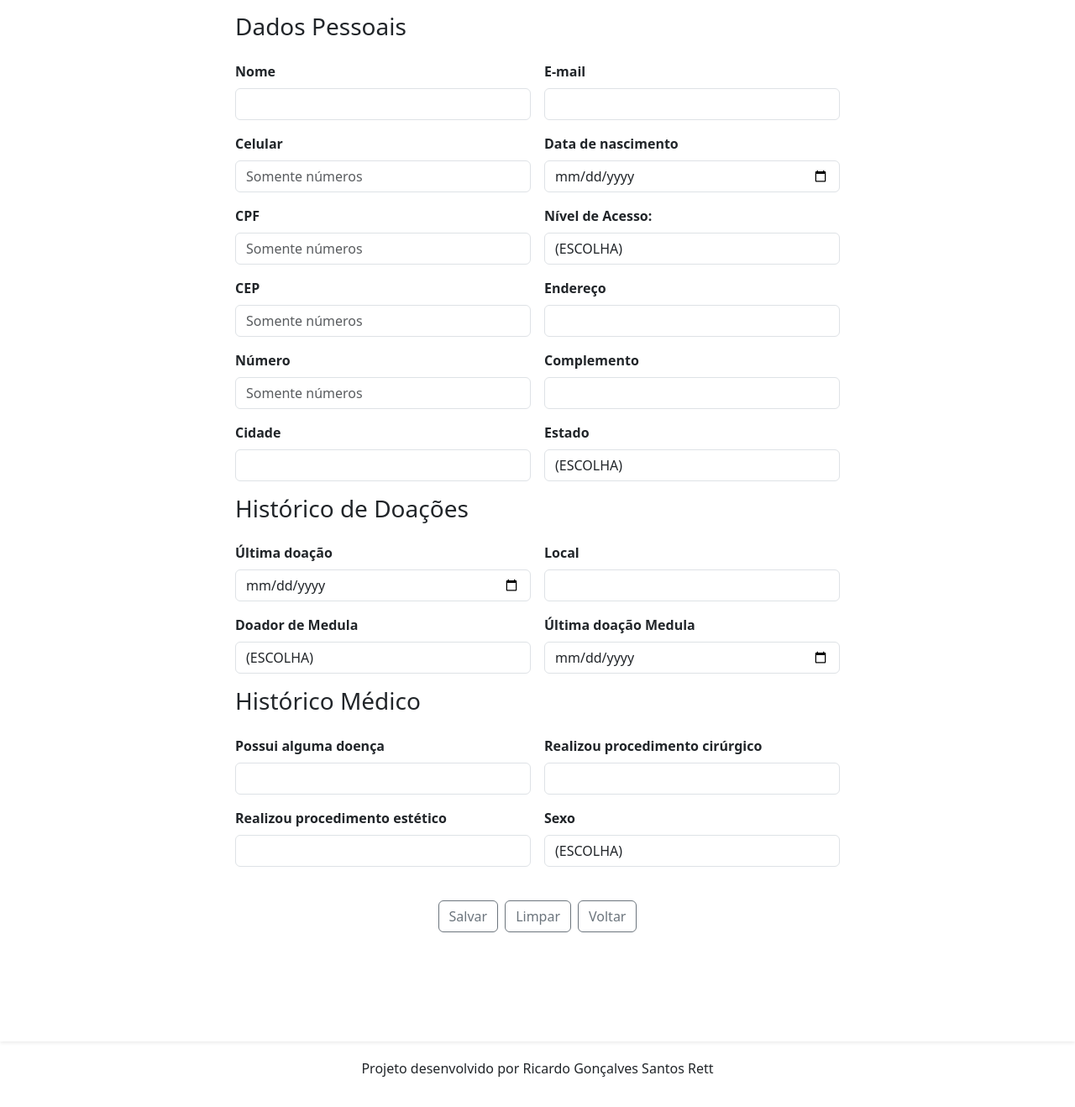
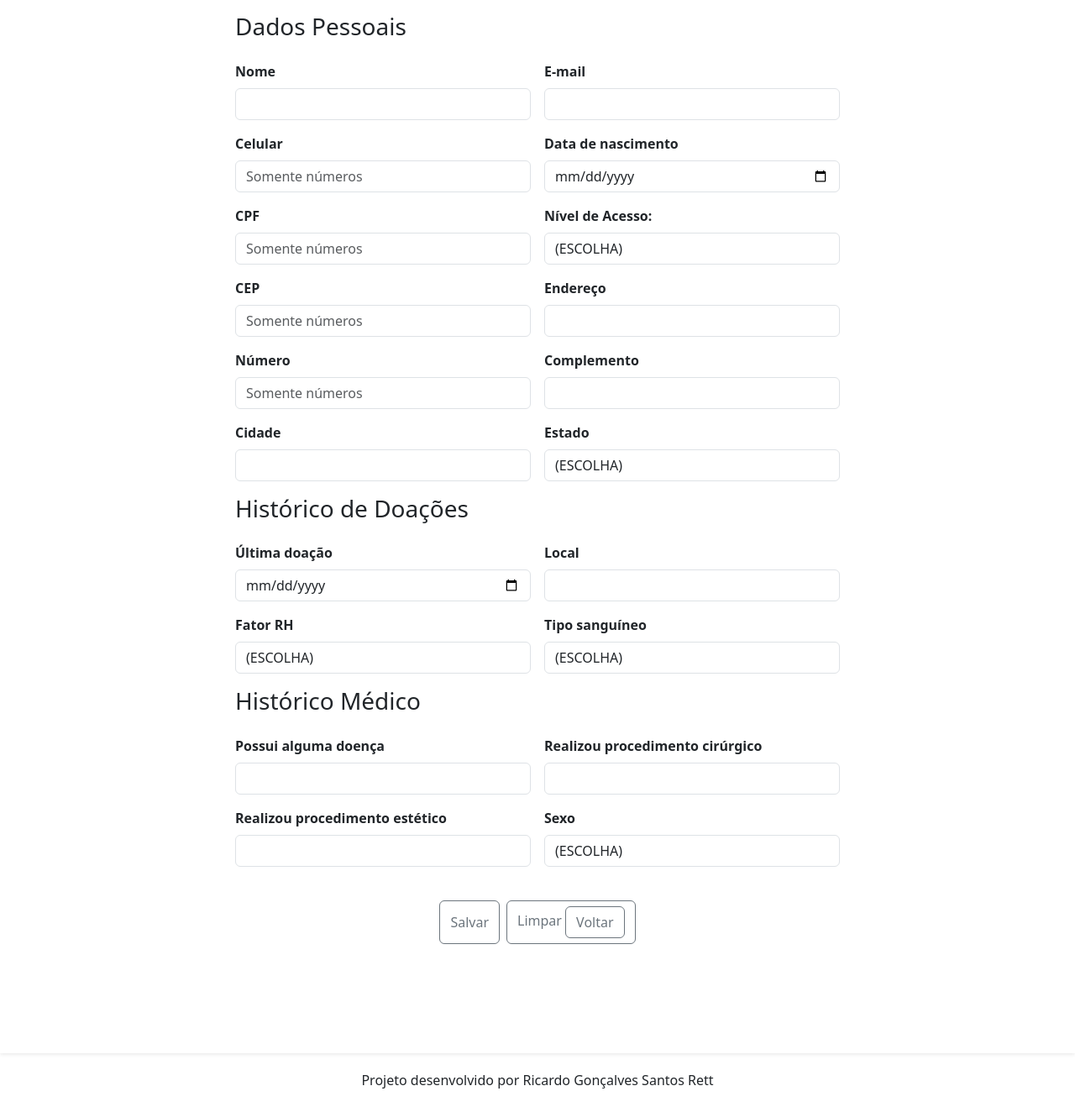
Before and after one commit to ricrett/app-bs, a Flask app: page /cadastro in a window 1280 px wide. Shown: the part 166-1484 px from the top of the page at 84% size. Before the commit the page ends 1448 px from the top, so only its background shows below. Run offline with Flask 3, Linux system fonts and the light colour scheme.

Commit message:
Python atualizado

```diff
--- a/main.py
+++ b/main.py
@@ -1,19 +1,116 @@
-from flask import Flask, render_template, request
+from flask import Flask, render_template, request, url_for, redirect, flash
 from datetime import datetime
 
 app = Flask(__name__)
+app.secret_key = 'fatec-jahu-2026'
 
-@app.route('/')
-@app.route('/login')
+
+@app.route('/', methods=['GET', 'POST'])
+@app.route('/login', methods=['GET', 'POST'])
 def login ():
-    return render_template ('login.html')
+
+    if request.method == 'POST':
+        login = request.form.get('login', '').strip()
+        senha = request.form.get('senha', '').strip()
+        erros = []
+
+        if not login:
+            erros.append("O CPF é necessário")
+
+        if not senha:
+            erros.append('É necessário inserir a senha')
+
+        if erros:
+            for erro in erros:
+                flash(erro, 'danger')
+                return render_template('login.html')
+
+        # Validação simples de login:
+
+        if login == "12345678900" and senha == "12345":
+            return redirect(url_for('dashboard'))
+        else:
+            flash(f'Usuário ou senha inválidos!')
+            return render_template('login.html')
+
+    return render_template('login.html')
 
 @app.route('/dashboard')
 def dashboard ():
     return render_template ('dashboard.html')
 
-@app.route('/cadastro')
+@app.route('/cadastro', methods=['GET', 'POST'])
 def cadastro ():
+
+    if request.method == 'POST':
+
+        #Tabela 1: dados pessoais.
+
+        nome = request.form.get('nome', '').strip()
+        email = request.form.get('email', '').strip()
+        celular = request.form.get('celular', '').strip()
+        nasc = request.form.get('nasc', '').strip()
+        cpf = request.form.get('cpf', '').strip()
+        acesso = request.form.get('acesso', '').strip()
+        cep = request.form.get('cep', '').strip()
+        endereco = request.form.get('endereco', '').strip()
+        numero = request.form.get('numero', '').strip()
+        complemento = request.form.get('complemento', '').strip()
+        cidade = request.form.get('cidade', '').strip()
+        estado = request.form.get('estado', '').strip()
+
+        #Tabela 2: histórico de doações.
+
+        doacao = request.form.get('doacao', '').strip()
+        local = request.form.get('local', '').strip()
+        fator = request.form.get('fator', '').strip()
+        tsanguineo = request.form.get('tsanguineo', '').strip()
+
+        #Tabela 3: histórico médico.
+
+        doenca = request.form.get('doenca', '').strip()
+        cirurgia = request.form.get('cirurgia', '').strip()
+        estetico = request.form.get('estetico', '').strip()
+        sexo = request.form.get('sexo', '').strip()
+
+        erros = []
+
+        if not nome:
+            erros.append("O CPF é necessário")
+        if not email:
+            erros.append('É necessário inserir o e-mail')
+        if not celular:
+            erros.append('É necessário inserir um telefpne')
+        if not cpf:
+            erros.append('É necessário inserir o CPF')
+        if not nasc:
+            erros.append('É necessário inserir a data de nascimento')
+        if not acesso:
+            erros.append('É necessário definir o nível de acesso')
+        if not doacao:
+            erros.append('É necessário informar a última doação')
+        if not fator:
+            erros.append('É necessário inserir a senha')
+        if not tsanguineo:
+            erros.append('É necessário inserir a senha')
+        if not doenca:
+            erros.append('É necessário inserir a senha')
+        if not cirurgia:
+            erros.append('É necessário inserir a senha')
+        if not estetico:
+            erros.append('É necessário inserir a senha')
+
+        if erros:
+            for erro in erros:
+                flash(erro, 'danger')
+                return render_template ('cadastro.html',
+                                        nome=nome, email=email, celular=celular, nasc=nasc, cpf=cpf,
+                                        acesso=acesso, cep=cep, endereco=endereco, numero=numero,
+                                        complemento=complemento, cidade=cidade, estado=estado,
+                                        doacao=doacao, local=local, fator=fator, tsanguineo=tsanguineo,
+                                        doenca=doenca, cirurgia=cirurgia, estetico=estetico, sexo=sexo
+                                        )
+        flash(f'Cadastro realizado com sucesso! Consulte no menu Listagem.')
     return render_template ('cadastro.html')
 
 @app.route('/listagem')
--- a/templates/cadastro.html
+++ b/templates/cadastro.html
@@ -11,42 +11,42 @@
 
                 <h3>Dados Pessoais</h3>
                 <div class="col-md-6">
-                    <label for="login" class="form-label fw-semibold">
+                    <label for="nome" class="form-label fw-semibold">
                         Nome
                     </label>
-                    <input class="form-control" type="text" name="txt-cpf" required>
+                    <input class="form-control" type="text" id="nome" name="nome" required>
                 </div>
 
                 <div class="col-md-6">
-                    <label for="login" class="form-label fw-semibold">
+                    <label for="email" class="form-label fw-semibold">
                         E-mail
                     </label>
-                    <input class="form-control" type="text" name="txt-senha" required>
+                    <input class="form-control" type="text" id="email" name="email" required>
                 </div>
 
                 <div class="col-md-6">
-                    <label for="login" class="form-label fw-semibold">
+                    <label for="celular" class="form-label fw-semibold">
                         Celular
                     </label>
-                    <input class="form-control" type="text" name="txt-cpf" placeholder="Somente números" required>
+                    <input class="form-control" type="text" id="celular" name="celular" placeholder="Somente números" required>
                 </div>
 
                 <div class="col-md-6">
-                    <label for="login" class="form-label fw-semibold">
+                    <label for="nasc" class="form-label fw-semibold">
                         Data de nascimento
                     </label>
-                    <input class="form-control" type="date" name="txt-senha" required>
+                    <input class="form-control" type="date" id="nasc" name="nasc" required>
                 </div>
 
                 <div class="col-md-6">
-                    <label for="login" class="form-label fw-semibold">
+                    <label for="cpf" class="form-label fw-semibold">
                         CPF
                     </label>
-                    <input class="form-control" type="text" name="txt-cpf" placeholder="Somente números" required>
+                    <input class="form-control" type="text" id="cpf" name="cpf" placeholder="Somente números" required>
                 </div>
 
                 <div class="col-md-6">
-                    <label for="login" class="form-label fw-semibold">
+                    <label for="acesso" class="form-label fw-semibold">
                         Nível de Acesso:
                     </label>
                     <select name="acesso" id="acesso" class="form-control">
@@ -57,42 +57,42 @@
                 </div>
 
                 <div class="col-md-6">
-                    <label for="login" class="form-label fw-semibold">
+                    <label for="cep" class="form-label fw-semibold">
                         CEP
                     </label>
-                    <input class="form-control" type="text" name="txt-cpf" placeholder="Somente números" required>
+                    <input class="form-control" type="text" id="cep" name="cep" placeholder="Somente números" required>
                 </div>
 
                 <div class="col-md-6">
-                    <label for="login" class="form-label fw-semibold">
+                    <label for="endereco" class="form-label fw-semibold">
                         Endereço
                     </label>
-                    <input class="form-control" type="text" name="txt-senha" required>
+                    <input class="form-control" type="text" id="endereco" name="endereco" required>
                 </div>
 
                 <div class="col-md-6">
-                    <label for="login" class="form-label fw-semibold">
+                    <label for="numero" class="form-label fw-semibold">
                         Número
                     </label>
-                    <input class="form-control" type="text" name="txt-cpf" placeholder="Somente números" required>
+                    <input class="form-control" type="text" id="numero" name="numero" placeholder="Somente números" required>
                 </div>
 
                 <div class="col-md-6">
-                    <label for="login" class="form-label fw-semibold">
+                    <label for="complemento" class="form-label fw-semibold">
                         Complemento
                     </label>
-                    <input class="form-control" type="text" name="txt-senha" required>
+                    <input class="form-control" type="text" id="complemento" name="complemento" required>
                 </div>
 
                 <div class="col-md-6">
-                    <label for="login" class="form-label fw-semibold">
+                    <label for="cidade" class="form-label fw-semibold">
                         Cidade
                     </label>
-                    <input class="form-control" type="text" name="txt-cpf" required>
+                    <input class="form-control" type="text" id="cidade" name="cidade" required>
                 </div>
 
                 <div class="col-md-6">
-                    <label for="login" class="form-label fw-semibold">
+                    <label for="estado" class="form-label fw-semibold">
                         Estado
                     </label>
                     <select name="estado" id="estado" class="form-control">
@@ -107,62 +107,68 @@
                 <h3>Histórico de Doações</h3>
 
                 <div class="col-md-6">
-                    <label for="login" class="form-label fw-semibold">
+                    <label for="doacao" class="form-label fw-semibold">
                         Última doação
                     </label>
-                    <input class="form-control" type="date" name="txt-senha" required>
+                    <input class="form-control" type="date" id="doacao" name="doacao" required>
                 </div>
 
                 <div class="col-md-6">
-                    <label for="login" class="form-label fw-semibold">
+                    <label for="local" class="form-label fw-semibold">
                         Local
                     </label>
-                    <input class="form-control" type="text" name="txt-senha" required>
+                    <input class="form-control" type="text" id="local "name="local" required>
                 </div>
 
                 <div class="col-md-6">
-                    <label for="login" class="form-label fw-semibold">
-                        Doador de Medula
+                    <label for="fator" class="form-label fw-semibold">
+                        Fator RH
                     </label>
-                    <select name="doador" id="doador" class="form-control">
+                    <select name="fator" id="fator" class="form-control">
                         <option value="null">(ESCOLHA)</option>
-                        <option value="Sim">Sim</option>
-                        <option value="Não">Não</option>
+                        <option value="Sim">Positivo (+)</option>
+                        <option value="Não">Negativo (-)</option>
                     </select>
                 </div>
 
                 <div class="col-md-6">
-                    <label for="login" class="form-label fw-semibold">
-                        Última doação Medula
+                    <label for="tsanguineo" class="form-label fw-semibold">
+                        Tipo sanguíneo
                     </label>
-                    <input class="form-control" type="date" name="txt-senha" required>
+                    <select name="tsanguineo" id="tsanguineo" class="form-control">
+                        <option value="null">(ESCOLHA)</option>
+                        <option value="A">A</option>
+                        <option value="B">B</option>
+                        <option value="AB">AB</option>
+                        <option value="O">O</option>
+                    </select>
                 </div>
 
                 <h3>Histórico Médico</h3>
 
                 <div class="col-md-6">
-                    <label for="login" class="form-label fw-semibold">
+                    <label for="doenca" class="form-label fw-semibold">
                         Possui alguma doença
                     </label>
-                    <input class="form-control" type="text" name="txt-senha" required>
+                    <input class="form-control" type="text" id="doenca" name="doenca" required>
                 </div>
 
                 <div class="col-md-6">
-                    <label for="login" class="form-label fw-semibold">
+                    <label for="cirurgia" class="form-label fw-semibold">
                         Realizou procedimento cirúrgico
                     </label>
-                    <input class="form-control" type="text" name="txt-senha" required>
+                    <input class="form-control" type="text" id="cirurgia" name="cirurgia" required>
                 </div>
 
                 <div class="col-md-6">
-                    <label for="login" class="form-label fw-semibold">
+                    <label for="estetico" class="form-label fw-semibold">
                         Realizou procedimento estético
                     </label>
-                    <input class="form-control" type="text" name="txt-senha" required>
+                    <input class="form-control" type="text" id="estetico" name="estetico" required>
                 </div>
 
                 <div class="col-md-6">
-                    <label for="login" class="form-label fw-semibold">
+                    <label for="sexo" class="form-label fw-semibold">
                         Sexo
                     </label>
                     <select name="sexo" id="sexo" class="form-control">
@@ -173,13 +179,11 @@
                 </div>
             </fieldset>
 
-
+            <div class="d-grid gap-2 d-md-flex justify-content-md-center" style="padding: 30px; margin: 10px auto;">
+                <button type="submit" class="btn btn-outline-secondary">Salvar</a>
+                <button type="reset" class="btn btn-outline-secondary">Limpar</a>
+                <a href="{{ url_for ('dashboard') }}" class="btn btn-outline-secondary">Voltar</a>
+            </div>
         </form>
-
-        <div class="d-grid gap-2 d-md-flex justify-content-md-center" style="padding: 30px; margin: 10px auto;">
-            <a href="#" class="btn btn-outline-secondary">Salvar</a>
-            <a href="{{ url_for ('cadastro') }}" class="btn btn-outline-secondary">Limpar</a>
-            <a href="{{ url_for ('dashboard') }}" class="btn btn-outline-secondary">Voltar</a>
-        </div>
     </div>
 {% endblock %}
```
Also changed, not shown: templates/login.html (+10 -11 lines).
